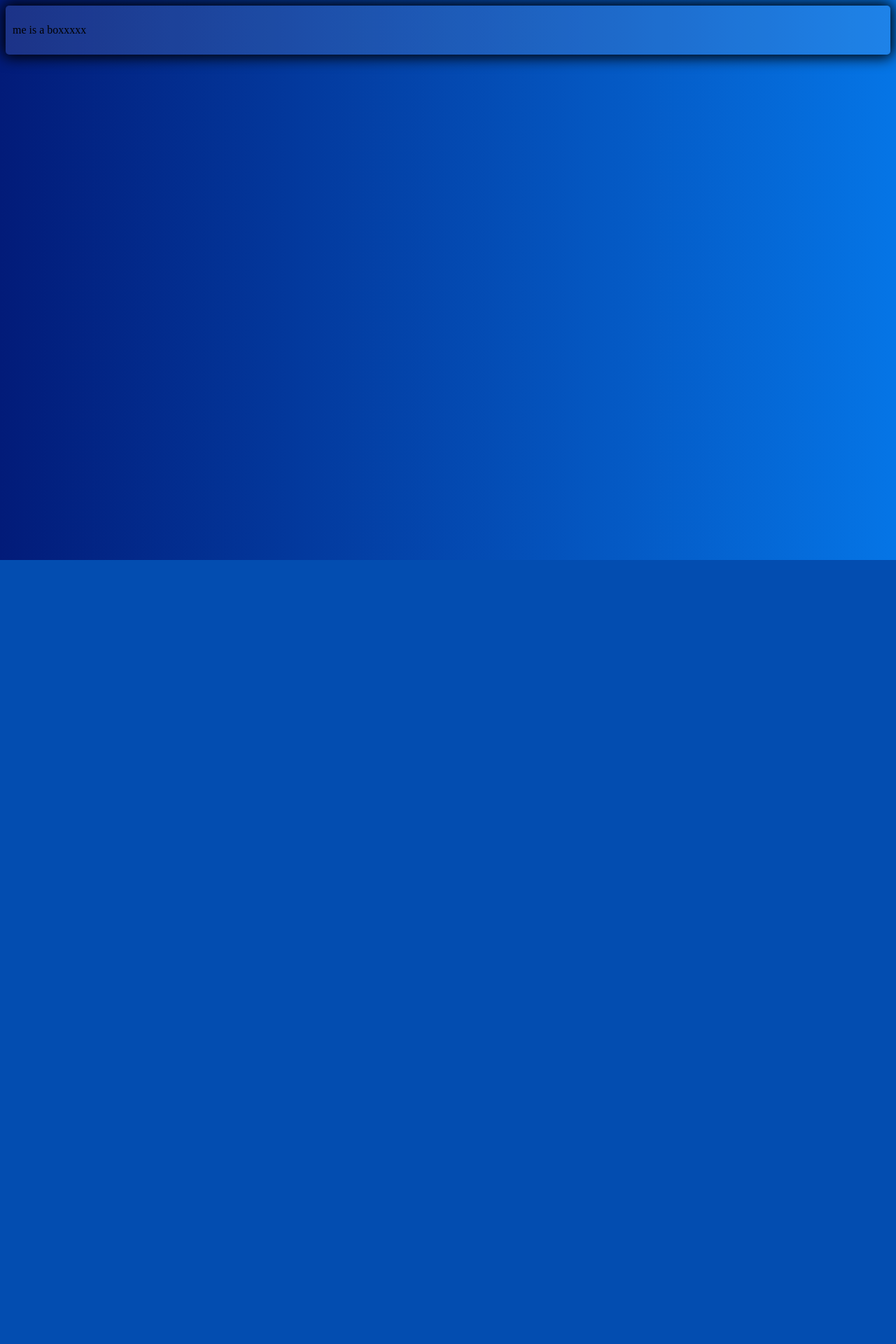
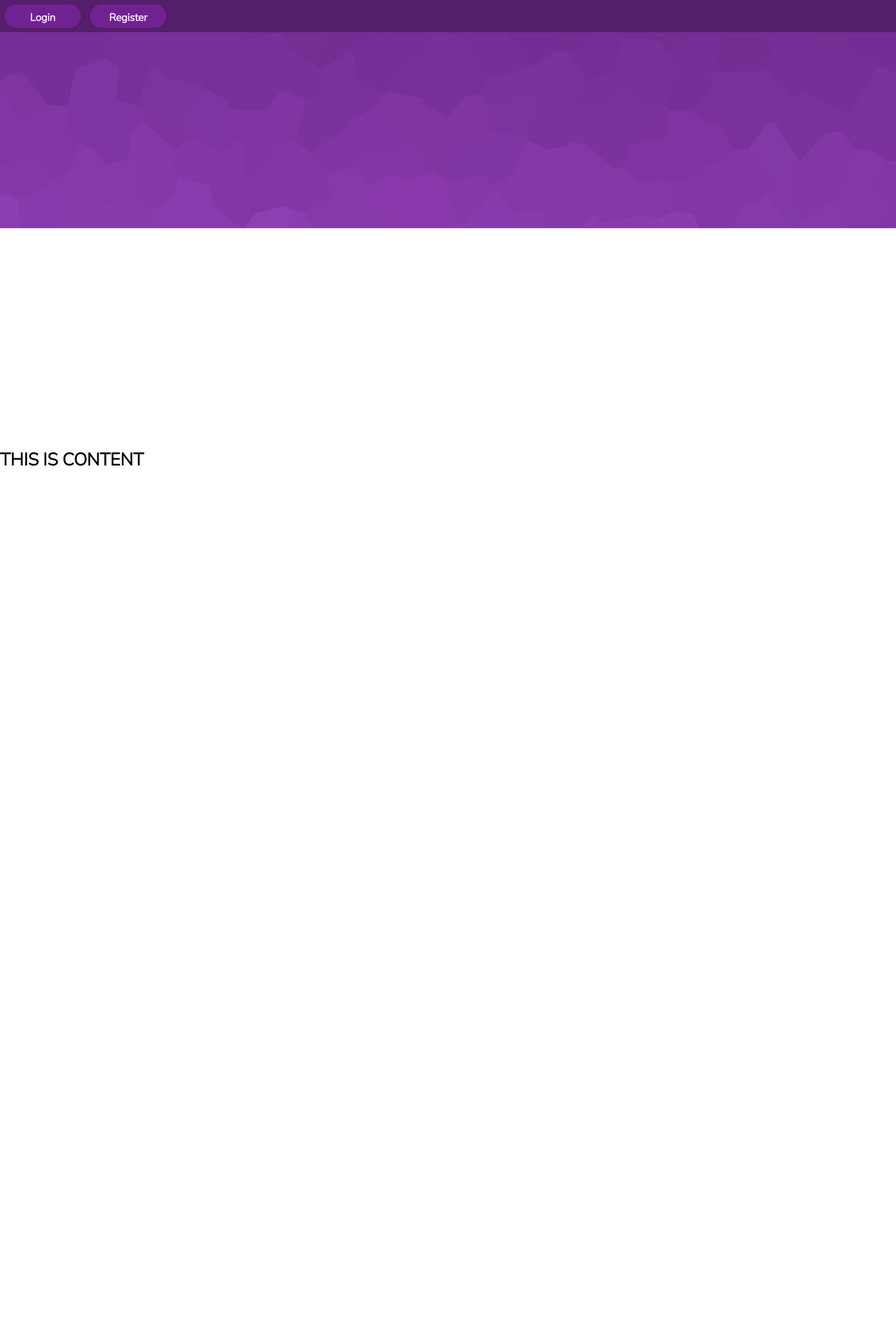
Before and after one commit to cmdtvt/ChillChat, a Python web app: template templates/views/home.html in a window 1280 px wide. Shown: the top 1920 px of the page at 70% size. Before the commit the page ends 800 px from the top, so only its background shows below. Run offline with Jinja, Linux system fonts and the light colour scheme; the template is opened without the code that fills it, so the values that code supplies are empty.

Commit message:
Landingpage stylyling and css flexbox things.

```diff
--- a/static/css/main.css
+++ b/static/css/main.css
@@ -1,12 +1,68 @@
+@import url("https://fonts.googleapis.com/css2?family=Nunito+Sans:wght@300&display=swap");
+html, body {
+  padding: 0px;
+  margin: 0px;
+}
+
 body {
-  background: #0575E6;
-  background: -webkit-gradient(linear, left top, right top, from(#021B79), to(#0575E6));
-  background: linear-gradient(to right, #021B79, #0575E6);
+  font-family: 'Nunito Sans', sans-serif;
+  background-color: #ebe7f0;
 }
 
 body .item {
-  background-color: red;
   font-size: 25px;
+}
+
+button, textarea, input, a {
+  margin-top: 10px;
+}
+
+.custom-button {
+  margin: 5px;
+  background-color: #702293;
+  border-radius: 20px;
+  padding: 5px;
+  padding-top: 9px;
+  font-size: 15px;
+  font-weight: bold;
+  width: 100px;
+  text-align: center;
+  border: 1px solid #5d1050cf;
+  color: #ffffff;
+  text-decoration: none;
+  -webkit-transition: 0.25s;
+  transition: 0.25s;
+}
+
+.custom-button:hover {
+  background-color: #8e2abd;
+}
+
+.front {
+  background-color: white;
+}
+
+.front header {
+  position: fixed;
+  width: 100vw;
+}
+
+.front nav {
+  background-color: #541f6c;
+  color: white;
+  min-height: 5vh;
+  width: 100%;
+}
+
+.front .content {
+  min-height: 400vh;
+}
+
+.front .clip-deco {
+  background-color: #732d93;
+  background-image: url("../images/frontheader.jpg");
+  height: 35vh;
+  width: 100vw;
 }
 
 .box {
@@ -20,3 +76,30 @@ body .item {
 .type-translucent {
   background-color: rgba(255, 255, 255, 0.1);
 }
+
+.container, .container-full {
+  display: -webkit-box;
+  display: -ms-flexbox;
+  display: flex;
+  -ms-flex-wrap: wrap;
+      flex-wrap: wrap;
+}
+
+.container .item, .container .item-nowrap, .container-full .item, .container-full .item-nowrap {
+  display: -webkit-box;
+  display: -ms-flexbox;
+  display: flex;
+  -ms-flex-preferred-size: auto;
+      flex-basis: auto;
+  -ms-flex-wrap: wrap;
+      flex-wrap: wrap;
+}
+
+.container .item-nowrap, .container-full .item-nowrap {
+  -ms-flex-wrap: nowrap;
+      flex-wrap: nowrap;
+}
+
+.container-full {
+  min-width: 100%;
+}
--- a/static/css/scss/main.scss
+++ b/static/css/scss/main.scss
@@ -1,28 +1,117 @@
+@import url('https://fonts.googleapis.com/css2?family=Nunito+Sans:wght@300&display=swap');
+
+
+html,body {
+	padding: 0px;
+	margin: 0px;
+}
+
 body {
-	background: #0575E6;
-	background: -webkit-linear-gradient(to right, #021B79, #0575E6);
-	background: linear-gradient(to right, #021B79, #0575E6);
+	// background: #0575E6;
+	// background: -webkit-linear-gradient(to right, #021B79, #0575E6);
+	// background: linear-gradient(to right, #021B79, #0575E6);
+
+	font-family: 'Nunito Sans', sans-serif;
+
+	background-color: #ebe7f0;
 
 	.item {
-		background-color: red;
 		font-size: 25px;
 	}
 }
 
+//Spacing for all inputs
+button,textarea,input,a {
+	margin-top: 10px;
+}
+
+.custom-button {
+	margin: 5px;
+
+	background-color: #702293;
+	border-radius: 20px;
+	padding: 5px;
+	padding-top: 9px;
+	font-size: 15px;
+	font-weight: bold;
+	width: 100px;
+	//max-height: 25px;
+	text-align: center;
+	border: 1px solid #5d1050cf;
+	color: #ffffff;
+	text-decoration: none;
+
+	transition: 0.25s;
+
+    &:hover {
+        background-color: #8e2abd;
+    }
+}
+
+
+//Css regarding the landing page.
+.front {
+
+	background-color: white;
+
+	header {
+		position: fixed;
+		width: 100vw;
+	}
+
+	nav {
+		background-color: #541f6c;
+		color:white;
+		min-height:5vh;
+		width: 100%;
+
+
+
+
+	}
+
+	.content {
+		min-height: 400vh;
+	}
+
+
+	.clip-deco {
+		background-color: #732d93;
+		background-image: url("../images/frontheader.jpg");
+		height: 35vh;
+		width: 100vw;
+		// clip-path: polygon(100% 0, 100% 28%, 86% 25%, 78% 38%, 56% 29%, 33% 37%, 24% 30%, 9% 37%, 0 31%, 0 0);
+	}
+}
 
 .box {
 	background-color: #ffffff;
 	border-radius: 5px;
 	padding: 10px;
-
 	box-shadow: 0px 0px 20px 4px #000000;
-
-
-
-
 }
-
 
 .type-translucent {
 	background-color: rgba(255, 255, 255, 0.1);;
 }
+
+
+//Container and things for flexbox
+.container,.container-full {
+	display: flex;
+	flex-wrap: wrap;
+
+	.item,.item-nowrap {
+		display:flex;
+		flex-basis: auto;
+		flex-wrap: wrap;
+	}
+
+	.item-nowrap {
+		flex-wrap: nowrap;
+	}
+}
+
+.container-full {
+	min-width: 100%;
+}
--- a/templates/views/home.html
+++ b/templates/views/home.html
@@ -2,8 +2,27 @@
 
 {% block main %}
 
-    <div class="box type-translucent">
-        <p>me is a boxxxxx</p>
+
+    <div class="container-full front">
+        <header class="item">
+            <nav class="item">
+                <a href="#" class="custom-button">Login</a>
+                <a href="#" class="custom-button">Register</a>
+            </nav>
+
+            <div class="clip-deco">
+
+            </div>
+            <!-- <svg viewBox="0 0 500 150" preserveAspectRatio="xMinYMin meet">
+                <path d="M0,100 C150,200 350,0 500,100 L500,00 L0,0 Z" style="stroke: none; fill:#732d93;"></path>
+            </svg> -->
+        </header>
+
+        <div class="container content">
+            <h1 class="item" style="margin-top: 80vh;">
+                THIS IS CONTENT
+            </h1>
+        </div>
     </div>
 
 {% endblock %}
```
Also changed, not shown: static/images/frontheader.jpg (added).
